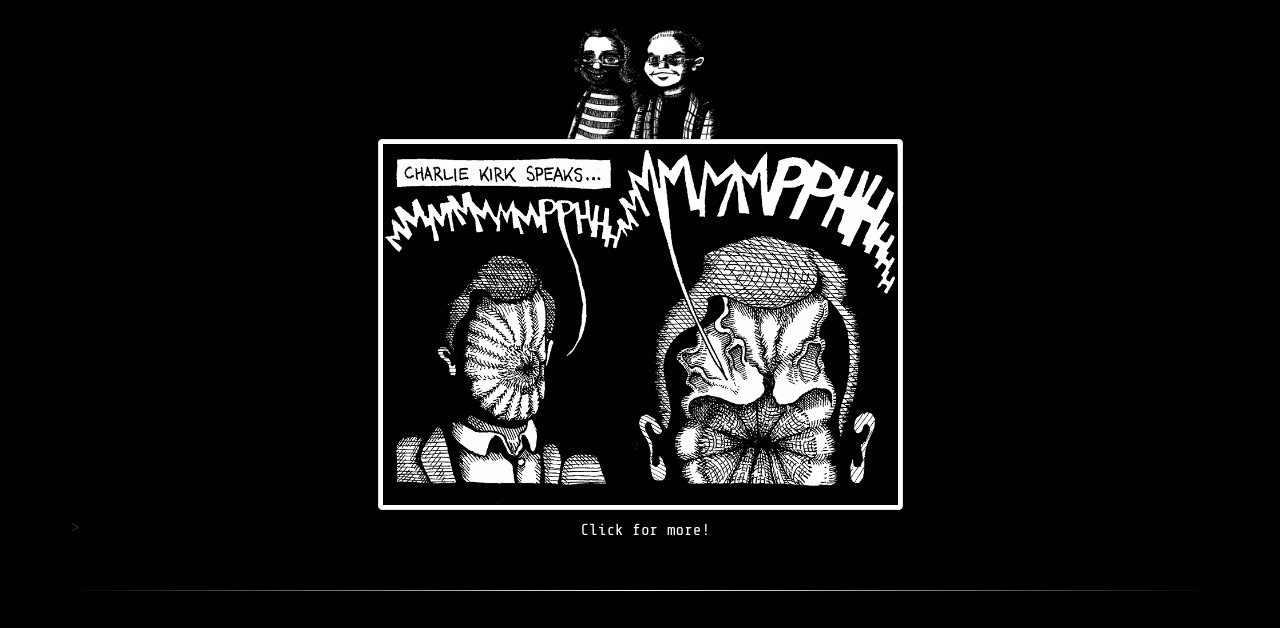
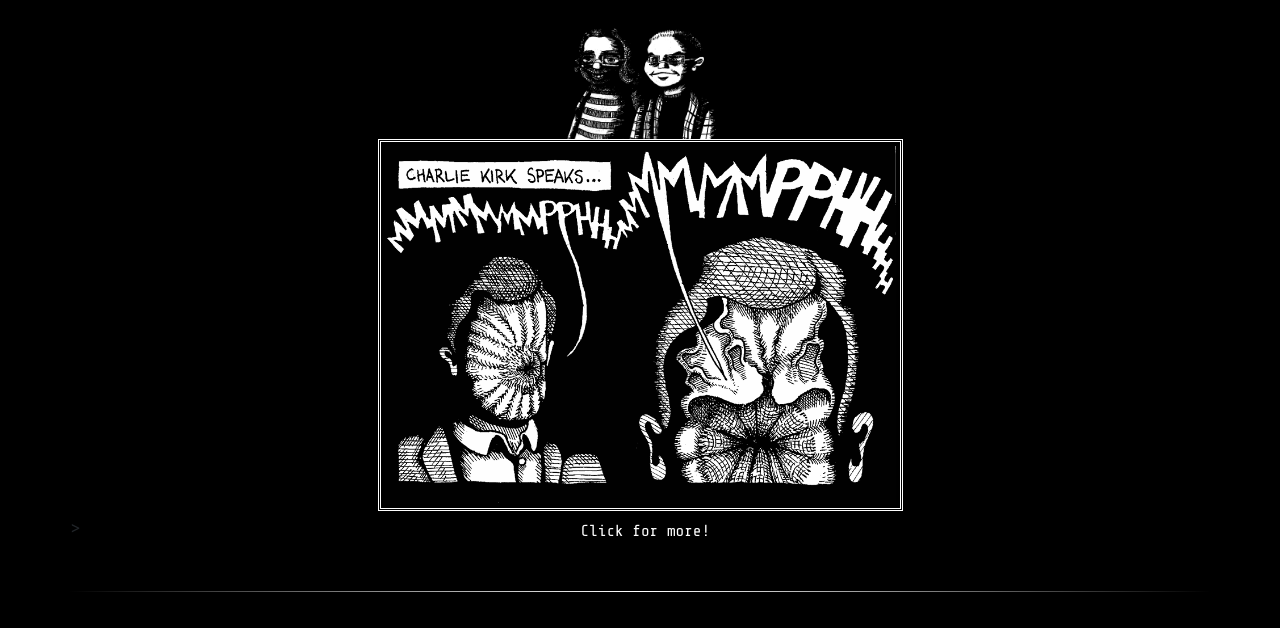
Before and after one commit to snapdeus/hausofdeclineBLACKEDEDITION, a plain HTML site: page index.html in a window 1280 px wide. Shown: the part 820-1448 px from the top of the page. Drawn offline with nearby package versions, Linux system fonts and the light colour scheme; a web font is replaced by a local one.

Commit message:
special border not added

```diff
--- a/index.html
+++ b/index.html
@@ -160,7 +160,7 @@
                 <div class="col-lg-6 mx-auto col-xs-12 ">
                     <a href="https://hausofdecline.com/comics">
                         <!-- NEW COMIC GOES HERE -->
-                        <img loading="lazy" class="img-thumbnail sizernh" src="gifs/150.Charlie-Kirk.gif"
+                        <img loading="lazy" class="img-thumbnail specialBorder" src="gifs/150.Charlie-Kirk.gif"
                             alt="Charlie Kirk" title="Pucker Sunch">
                     </a>
                 </div>
```
